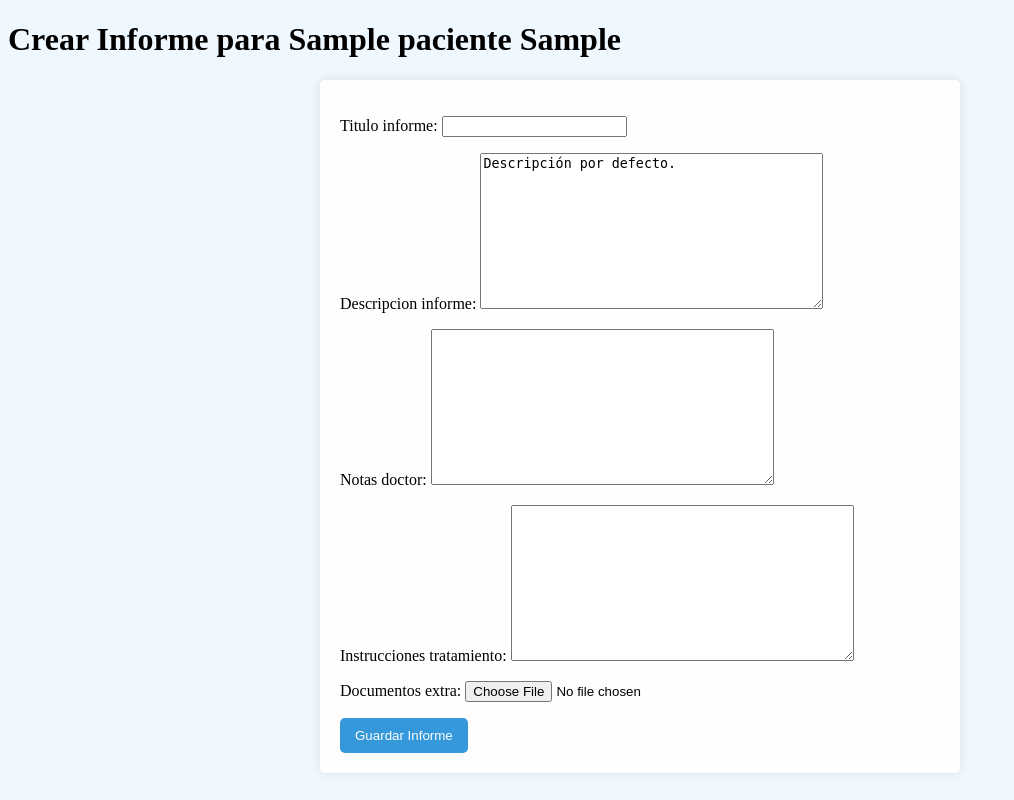
After one commit to SamuelVallejos/Consultorio_Cys, a Django app: a page that uses Web/consultorioCys/templates/consultorioCys/crear_informe.html in a window 1280 px wide. The commit adds this page. Shown: the whole page, without its empty margins (0-1014 px from the left). Run offline with Django 5.2, Linux system fonts and the light colour scheme; tables that the repository leaves empty hold one stand-in row (values such as "Sample post").

Commit message:
Crear infomre en mantenimiento .

```diff
--- a/Web/consultorioCys/forms.py
+++ b/Web/consultorioCys/forms.py
@@ -110,3 +110,8 @@ class PacienteForm(forms.ModelForm):
     class Meta:
         model = Paciente
         fields = ['rut_paciente', 'nombres_paciente', 'primer_apellido_paciente', 'segundo_apellido_paciente', 'correo_paciente', 'telefono_paciente', 'fecha_nacimiento_paciente', 'direccion_paciente', 'genero_paciente', 'archivo']
+
+class InformeForm(forms.ModelForm):
+    class Meta:
+        model = Informe
+        fields = ['titulo_informe', 'descripcion_informe', 'notas_doctor', 'instrucciones_tratamiento', 'documentos_extra']
--- /dev/null
+++ b/Web/consultorioCys/templates/consultorioCys/crear_informe.html
@@ -0,0 +1,41 @@
+<!DOCTYPE html>
+<html lang="es">
+<head>
+    <meta charset="UTF-8">
+    <meta name="viewport" content="width=device-width, initial-scale=1.0">
+    <title>Crear Informe</title>
+    <style>
+        body {
+            background-color: #f0f8ff;
+        }
+        form {
+            max-width: 600px;
+            margin: auto;
+            background-color: #fefefe;
+            padding: 20px;
+            border-radius: 5px;
+            box-shadow: 0 0 10px rgba(0, 0, 0, 0.1);
+        }
+        .btn {
+            padding: 10px 15px;
+            border: none;
+            background-color: #3498db;
+            color: white;
+            cursor: pointer;
+            border-radius: 5px;
+            text-decoration: none;
+        }
+    </style>
+</head>
+<body>
+
+<h1>Crear Informe para {{ paciente.nombres_paciente }} {{ paciente.primer_apellido_paciente }}</h1>
+
+<form method="POST" enctype="multipart/form-data">
+    {% csrf_token %}
+    {{ form.as_p }}
+    <button type="submit" class="btn">Guardar Informe</button>
+</form>
+
+</body>
+</html>
--- a/Web/consultorioCys/urls.py
+++ b/Web/consultorioCys/urls.py
@@ -19,4 +19,5 @@ urlpatterns = [
   path('pacientes/<str:pk>/editar/', views.editar_paciente, name='editar_paciente'),
     path('pacientes/<str:pk>/eliminar/', views.eliminar_paciente, name='eliminar_paciente'),
     path('pacientes/<str:pk>/informe/', views.informe_paciente, name='informe_paciente'),
+     path('pacientes/<str:pk>/crear_informe/', views.crear_informe, name='crear_informe'),  # Nueva ruta para crear informe
 ]
--- a/Web/consultorioCys/views.py
+++ b/Web/consultorioCys/views.py
@@ -16,6 +16,9 @@ from .forms import LoginForm
 from django.http import JsonResponse
 from .models import Paciente, Informe
 from .forms import PacienteForm
+from .forms import InformeForm
+
+
 
 
 def handle_form_submission(request, form_class, template_name, success_url, instance=None, authenticate_user=False):
@@ -201,6 +204,7 @@ def login_doctor(request):
 
 # Listado de pacientes
 def listar_pacientes(request):
+    pacientes = Paciente.objects.prefetch_related('informe_set')
     pacientes = Paciente.objects.all()
     return render(request, 'pacientes_list.html', {'pacientes': pacientes})
 
@@ -240,3 +244,16 @@ def informe_paciente(request, pk):
     paciente = get_object_or_404(Paciente, pk=pk)
     informes = Informe.objects.filter(paciente=paciente)
     return render(request, 'informe_paciente.html', {'paciente': paciente, 'informes': informes})
+
+def crear_informe(request, pk):
+    paciente = get_object_or_404(Paciente, pk=pk)
+    if request.method == 'POST':
+        form = InformeForm(request.POST, request.FILES)
+        if form.is_valid():
+            informe = form.save(commit=False)
+            informe.paciente = paciente  # Asigna el paciente al informe
+            informe.save()
+            return redirect('listar_pacientes')
+    else:
+        form = InformeForm()
+    return render(request, 'crear_informe.html', {'form': form, 'paciente': paciente})
```
Also changed, not shown: Web/consultorioCys/templates/consultorioCys/pacientes_list.html (+17 -7 lines), Web/media/documentos_extra/WhatsApp_Image_2024-10-18_at_11.45.20.jpeg (added), Web/media/documentos_extra/WhatsApp_Image_2024-10-18_at_11.45.42.jpeg (added), Web/media/documentos_extra/WhatsApp_Image_2024-10-18_at_11_sg0ehnA.45.20.jpeg (added), Web/media/documentos_extra/WhatsApp_Image_2024-10-18_at_11_tHyhKUF.45.42.jpeg (added).
